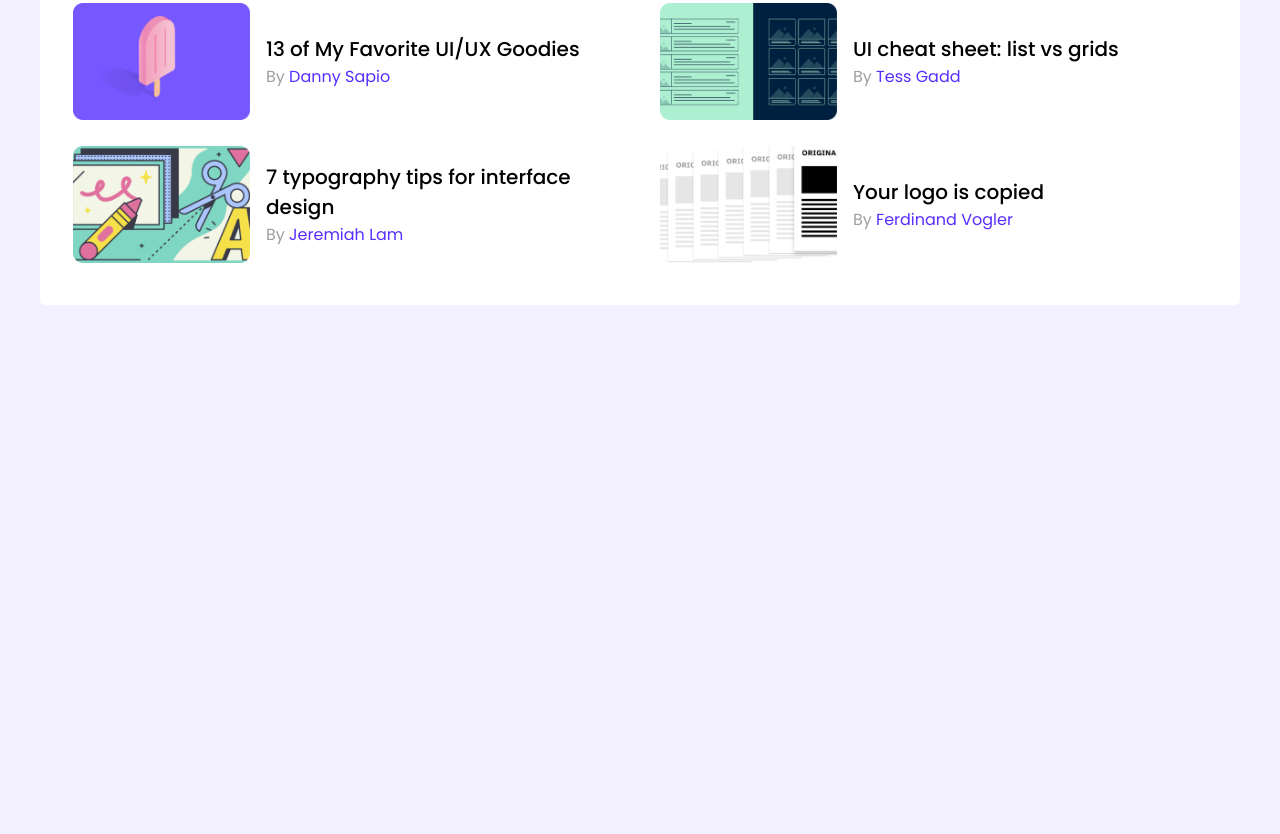
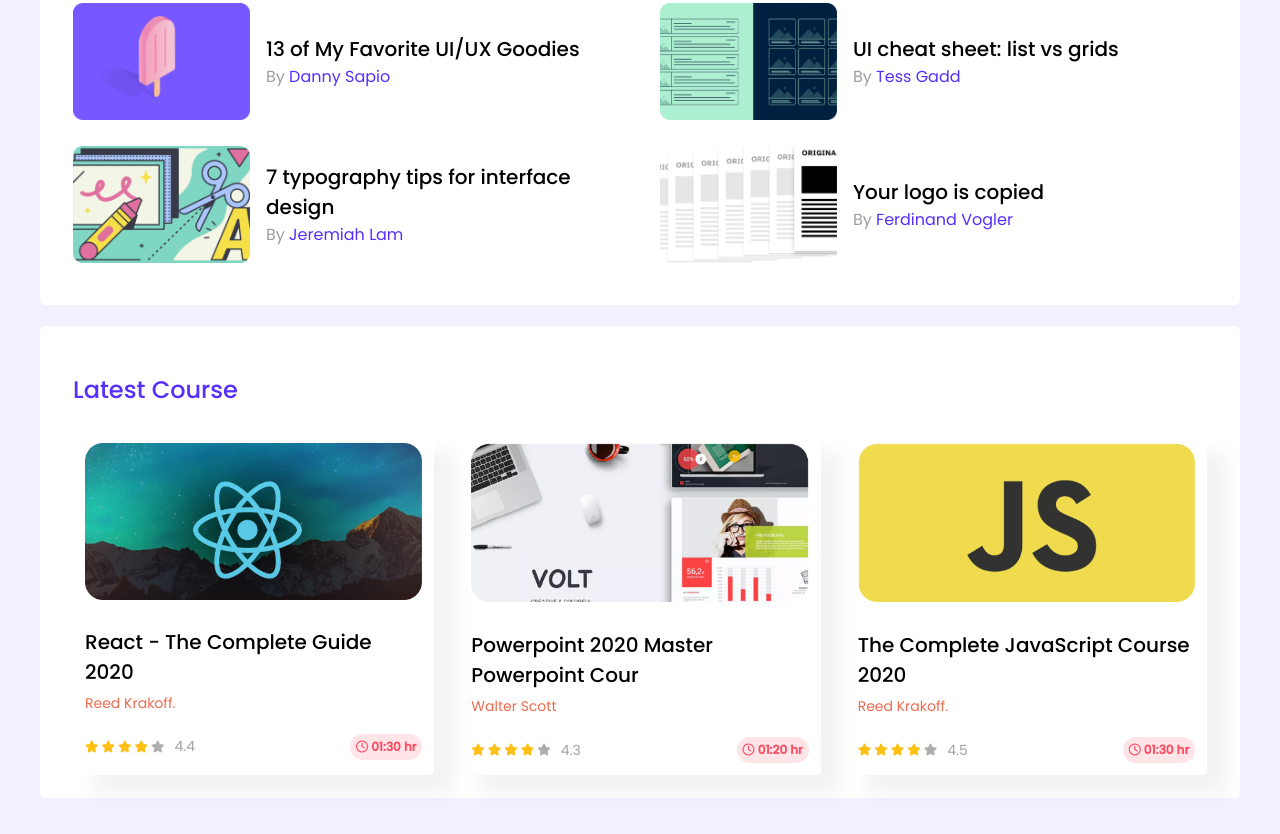
Before and after one commit to tanvirsiraj/leader-board, a plain HTML site: page index.html in a window 1280 px wide. Shown: the part 527-1361 px from the top of the page. Before the commit the page ends 868 px from the top, so only its background shows below. Drawn offline with Linux system fonts and the light colour scheme.

Commit message:
latest courses added

```diff
--- a/index.html
+++ b/index.html
@@ -118,8 +118,74 @@
             </div>
 
         </section>
-        <section>
+        <section class="latest-courses">
+            <h2 class="section-title">Latest Course</h2>
+            <div class="courses">
+                <div class="course">
+                    <img src="./images/courses/course-1.png" alt="">
+                    <div class="course-details">
+                        <h2 class="course-title">React - The Complete Guide 2020</h2>
+                        <p class="course-author">Reed Krakoff.</p>
+                        <div class="course-info">
+                            <div class="course-ratings">
+                                <i class="fa-solid fa-star filled"></i>
+                                <i class="fa-solid fa-star filled"></i>
+                                <i class="fa-solid fa-star filled"></i>
+                                <i class="fa-solid fa-star filled"></i>
+                                <i class="fa-solid fa-star empty"></i>
+                                <span>4.4</span>
+                            </div>
+                            <div class="course-duration">
+                                <i class="fa-regular fa-clock"></i>
+                                <span> 01:30 hr</span>
+                            </div>
+                        </div>
+                    </div>
+                </div>
+                <div class="course">
+                    <img src="./images/courses/course-2.png" alt="">
+                    <div class="course-details">
+                        <h2 class="course-title">Powerpoint 2020 Master Powerpoint Cour</h2>
+                        <p class="course-author">Walter Scott</p>
+                        <div class="course-info">
+                            <div class="course-ratings">
+                                <i class="fa-solid fa-star filled"></i>
+                                <i class="fa-solid fa-star filled"></i>
+                                <i class="fa-solid fa-star filled"></i>
+                                <i class="fa-solid fa-star filled"></i>
+                                <i class="fa-solid fa-star empty"></i>
+                                <span>4.3</span>
+                            </div>
+                            <div class="course-duration">
+                                <i class="fa-regular fa-clock"></i>
+                                <span> 01:20 hr</span>
+                            </div>
+                        </div>
+                    </div>
+                </div>
+                <div class="course">
+                    <img src="./images/courses/course-3.png" alt="">
+                    <div class="course-details">
+                        <h2 class="course-title">The Complete JavaScript Course 2020</h2>
+                        <p class="course-author">Reed Krakoff.</p>
+                        <div class="course-info">
+                            <div class="course-ratings">
+                                <i class="fa-solid fa-star filled"></i>
+                                <i class="fa-solid fa-star filled"></i>
+                                <i class="fa-solid fa-star filled"></i>
+                                <i class="fa-solid fa-star filled"></i>
+                                <i class="fa-solid fa-star empty"></i>
+                                <span>4.5</span>
+                            </div>
+                            <div class="course-duration">
+                                <i class="fa-regular fa-clock"></i>
+                                <span> 01:30 hr</span>
+                            </div>
+                        </div>
+                    </div>
+                </div>
 
+            </div>
         </section>
     </main>
     <script src="./script.js"></script>
--- a/main.css
+++ b/main.css
@@ -174,6 +174,97 @@ hr {
     color: var(--primary-color);
 }
 
+/* --------------------
+    Latest Courses
+ ---------------------- */
+.latest-courses {
+    margin-top: 21px;
+    background: #FFFFFF;
+    border-radius: 5px;
+    padding: 23px 33px;
+}
+
+.latest-courses .section-title {
+    margin-top: 23px;
+    margin-bottom: 24px;
+}
+
+.courses {
+    display: grid;
+    grid-template-columns: repeat(3, 1fr);
+    column-gap: 25px;
+}
+
+.course {
+    padding: 12px;
+    box-shadow: 20px 20px 20px rgba(0, 0, 0, 0.05), -20px -20px 20px rgba(0, 0, 0, 0.005);
+    border-radius: 5px;
+}
+
+.course img {
+    width: 100%;
+}
+
+.course .course-details .course-title {
+    font-weight: 500;
+    font-size: 20px;
+    color: var(--dark-color);
+    margin-top: 20px;
+    margin-bottom: 6px;
+}
+
+.course-author {
+    font-size: 14px;
+    color: #ED6B4F;
+}
+
+.course-info {
+    display: flex;
+    justify-content: space-between;
+}
+
+.course-info {
+    margin-top: 20px;
+}
+
+.course-ratings {
+    display: flex;
+    align-items: center;
+}
+
+.course-ratings i {
+    font-size: 12px;
+    margin-right: 3px;
+}
+
+.course-ratings span:last-child {
+    margin-left: 7px;
+}
+
+
+
+.course-ratings span {
+    font-size: 14px;
+    color: #A2A2A2;
+}
+
+.course-ratings .filled {
+    color: #FFC014;
+}
+
+.course-ratings .empty {
+    color: #AEAEAE;
+}
+
+.course-duration {
+    background: #FFE4E8;
+    color: #FF4A60;
+    border-radius: 14px;
+    padding: 4px 6px;
+    font-size: 12px;
+    font-weight: 600;
+}
+
 /*------------------------
     Media Queries
 --------------------------- */
@@ -236,13 +327,19 @@ hr {
 
     /* top players and top blogs  */
     .top-players .section-title,
-    .top-blogs .section-title {
+    .top-blogs .section-title,
+    .latest-courses .section-title {
         text-align: center;
     }
 
     .players,
-    .blogs {
+    .blogs,
+    .courses {
         grid-template-columns: repeat(1, 1fr);
+    }
+
+    .courses {
+        row-gap: 20px;
     }
 
     .player,
@@ -253,6 +350,16 @@ hr {
     .blog-info {
         text-align: center;
     }
+
+    .latest-courses {
+        padding-inline: 0;
+    }
+
+    .course {
+        box-shadow: none;
+        border-radius: none;
+    }
+
 }
 
 /* -----------------------
@@ -276,12 +383,17 @@ hr {
 
     /* top players and top blogs  */
     .players,
-    .blogs {
+    .blogs,
+    .courses {
         grid-template-columns: repeat(2, 1fr);
     }
 
     .blogs {
         column-gap: 10px;
+    }
+
+    .courses {
+        row-gap: 30px;
     }
 
     .blog-info .blog-title {
@@ -291,4 +403,5 @@ hr {
     .blog-info .blog-author {
         font-size: 14px;
     }
+
 }
```
